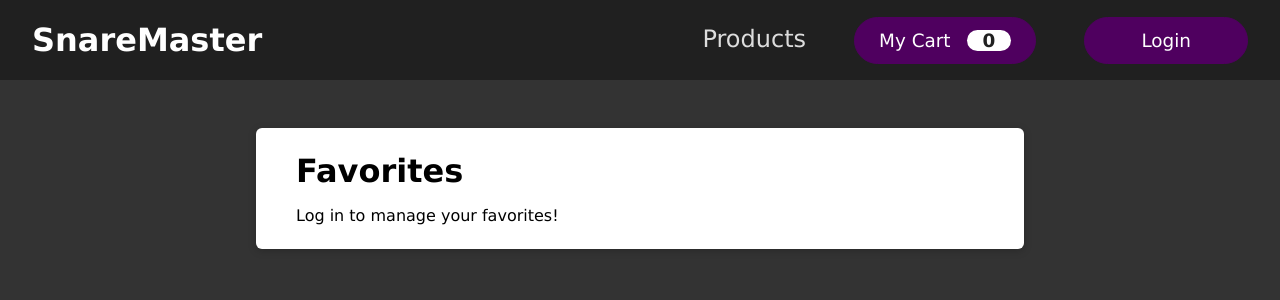
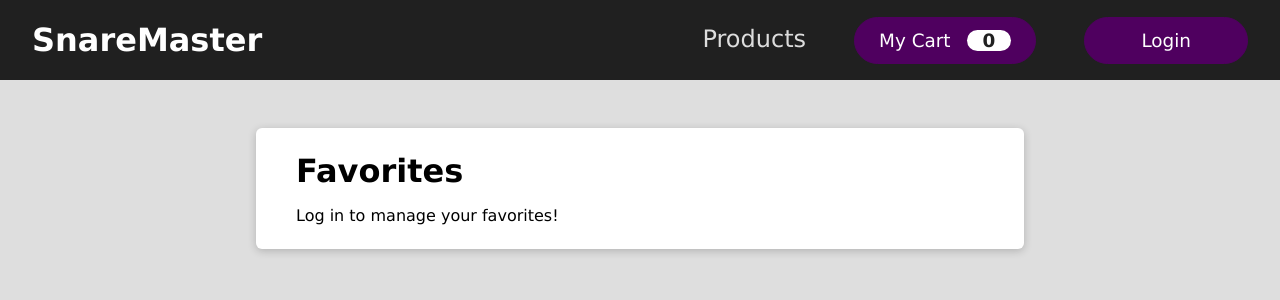
Before and after one commit to mangelito74/snaremaster-react-demo, a React (Create React App) app: page /favorites in a window 1280 px wide. Shown: the top 300 px of the page. Built offline with nearby package versions, Linux system fonts and the light colour scheme.

Commit message:
Added hover effect on product item

```diff
--- a/src/components/Products/ProductItem.js
+++ b/src/components/Products/ProductItem.js
@@ -37,7 +37,7 @@ const ProductItem = (props) => {
 
   return (
     <li>
-      <Card>
+      <Card hover="true">
         <div className={classes["items-container"]}>
           <Link to={"/products/" + id} className={classes.link}>
             <div className={classes.image}>
--- a/src/components/UI/Card.js
+++ b/src/components/UI/Card.js
@@ -1,7 +1,9 @@
 import classes from "./Card.module.css";
 
 const Card = (props) => {
-  return <div className={classes.card}>{props.children}</div>;
+  const cardClasses = `${classes.card} ${props.hover ? classes.hover : ""}`;
+
+  return <div className={cardClasses}>{props.children}</div>;
 };
 
 export default Card;
--- a/src/components/UI/Card.module.css
+++ b/src/components/UI/Card.module.css
@@ -5,3 +5,7 @@
   padding: 0.5rem;
   height: 100%;
 }
+
+.hover:hover {
+  box-shadow: 0 0 1em rgba(0, 0, 0, 0.5);
+}
--- a/src/index.css
+++ b/src/index.css
@@ -1,6 +1,6 @@
 html,
 body {
-  background-color: #333;
+  background-color: #dedede;
   padding: 0;
   margin: 0;
   font-family: "Lucida Sans Unicode", "Lucida Grande", sans-serif;
```
